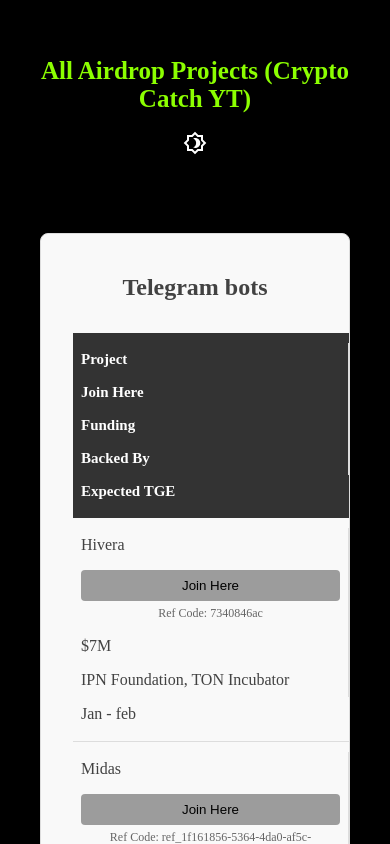
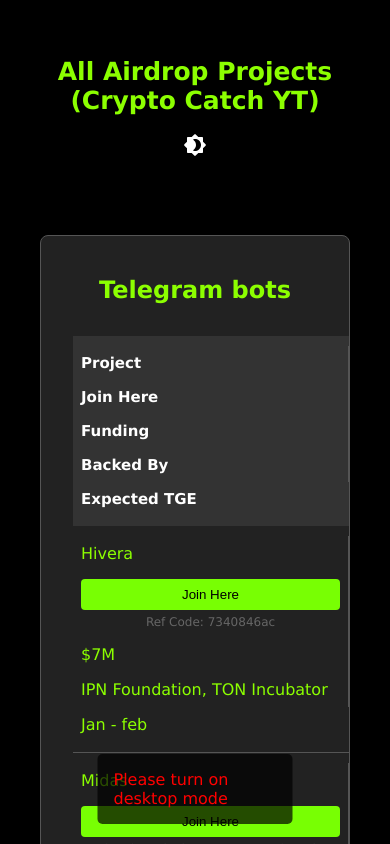
Before and after one commit to vinithp03/projectLists, a React (Vite) app: page / in a window 390 px wide. Shown: the top 844 px of the page. Built offline with nearby package versions, Linux system fonts and the light colour scheme.

Commit message:
better  Ui

```diff
--- a/src/App.css
+++ b/src/App.css
@@ -7,7 +7,7 @@
 }
 
 body {
-  font-family: 'San', cursive;
+  font-family: 'Lucida Sans', 'Lucida Sans Regular', 'Lucida Grande', 'Lucida Sans Unicode', Geneva, Verdana, sans-serif;
   color: var(--primary-text-color);
   background-color: var(--background-color);
   transition: all 0.3s ease;
@@ -152,7 +152,22 @@
   border: none;
 }
 
+/* Show message to mobile users */
 @media (max-width: 768px) {
+  body::after {
+    content: "Please turn on desktop mode";
+    display: block;
+    position: fixed;
+    bottom: 20px;
+    left: 50%;
+    transform: translateX(-50%);
+    padding: 1rem;
+    background-color: rgba(0, 0, 0, 0.7);
+    color: #ff0000;
+    font-size: 16px;
+    border-radius: 5px;
+    z-index: 9999;
+  }
 
   .table-header,
   .table-row {
--- a/src/App.jsx
+++ b/src/App.jsx
@@ -5,7 +5,7 @@
 import { Allprojects } from "./Allprojects"
 
 function App() {
-  const [isDarkMode, setIsDarkMode] = useState(false);
+  const [isDarkMode, setIsDarkMode] = useState(true);
 
   const toggleTheme = () => {
     setIsDarkMode(!isDarkMode);
```
